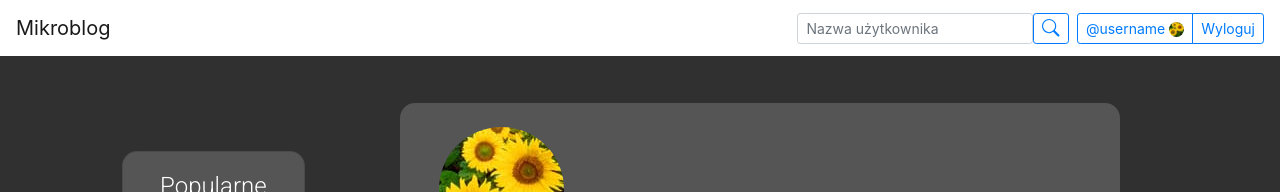
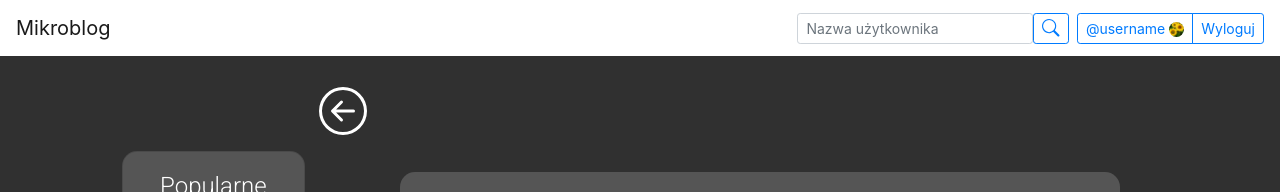
Before and after one commit to Echelon133/microblog-client, a Vue app: page /user/1 in a window 1280 px wide. Shown: the top 192 px of the page. Built offline with nearby package versions, Linux system fonts and the light colour scheme; no server answers.

Commit message:
Implement a button in the Microblog component to let users go back to the previous page

```diff
--- a/src/components/Microblog.vue
+++ b/src/components/Microblog.vue
@@ -8,6 +8,20 @@
             <SidePanel/>
           </b-col>
           <b-col sm="8" md="9" lg="9" xl="9">
+            <span v-b-hover="hoverBackButton">
+              <b-icon v-if="isBackButtonHovered"
+              class="mt-5 back-button"
+              icon="arrow-left-circle-fill"
+              scale="3"
+              @click.prevent="goBack()"
+              ></b-icon>
+              <b-icon v-else
+              class="mt-5 back-button"
+              icon="arrow-left-circle"
+              scale="3"
+              @click.prevent="goBack()"
+              ></b-icon>
+            </span>
             <router-view/>
           </b-col>
         </b-row>
@@ -19,11 +33,12 @@
 <script>
 import Header from '@/components/Header'
 import SidePanel from '@/components/SidePanel'
+import { BIcon, BIconArrowLeftCircle, BIconArrowLeftCircleFill } from 'bootstrap-vue'
 
 export default {
   name: 'Microblog',
   components: {
-    Header, SidePanel
+    Header, SidePanel, BIcon, BIconArrowLeftCircle, BIconArrowLeftCircleFill
   },
   data () {
     return {
@@ -31,7 +46,16 @@ export default {
       user: {
         displayedUsername: 'username',
         username: 'username'
-      }
+      },
+      isBackButtonHovered: false
+    }
+  },
+  methods: {
+    goBack () {
+      this.$router.go(-1)
+    },
+    hoverBackButton (status) {
+      this.isBackButtonHovered = status
     }
   }
 }
@@ -47,4 +71,8 @@ main {
   color: white;
   min-height: calc(100vh - 55px); /* full vh - margin-top of this block */
 }
+
+.back-button {
+  cursor: pointer;
+}
 </style>
```
